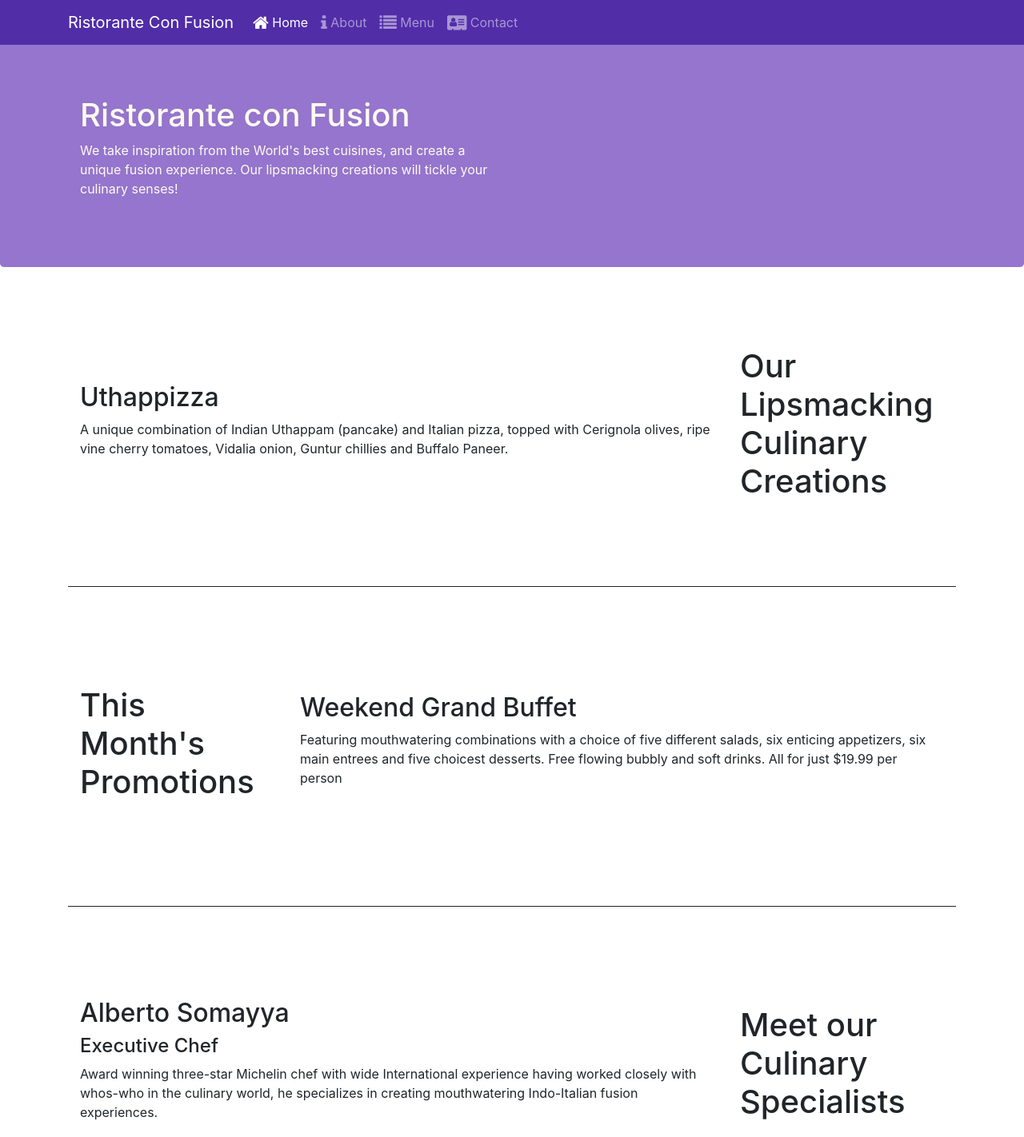
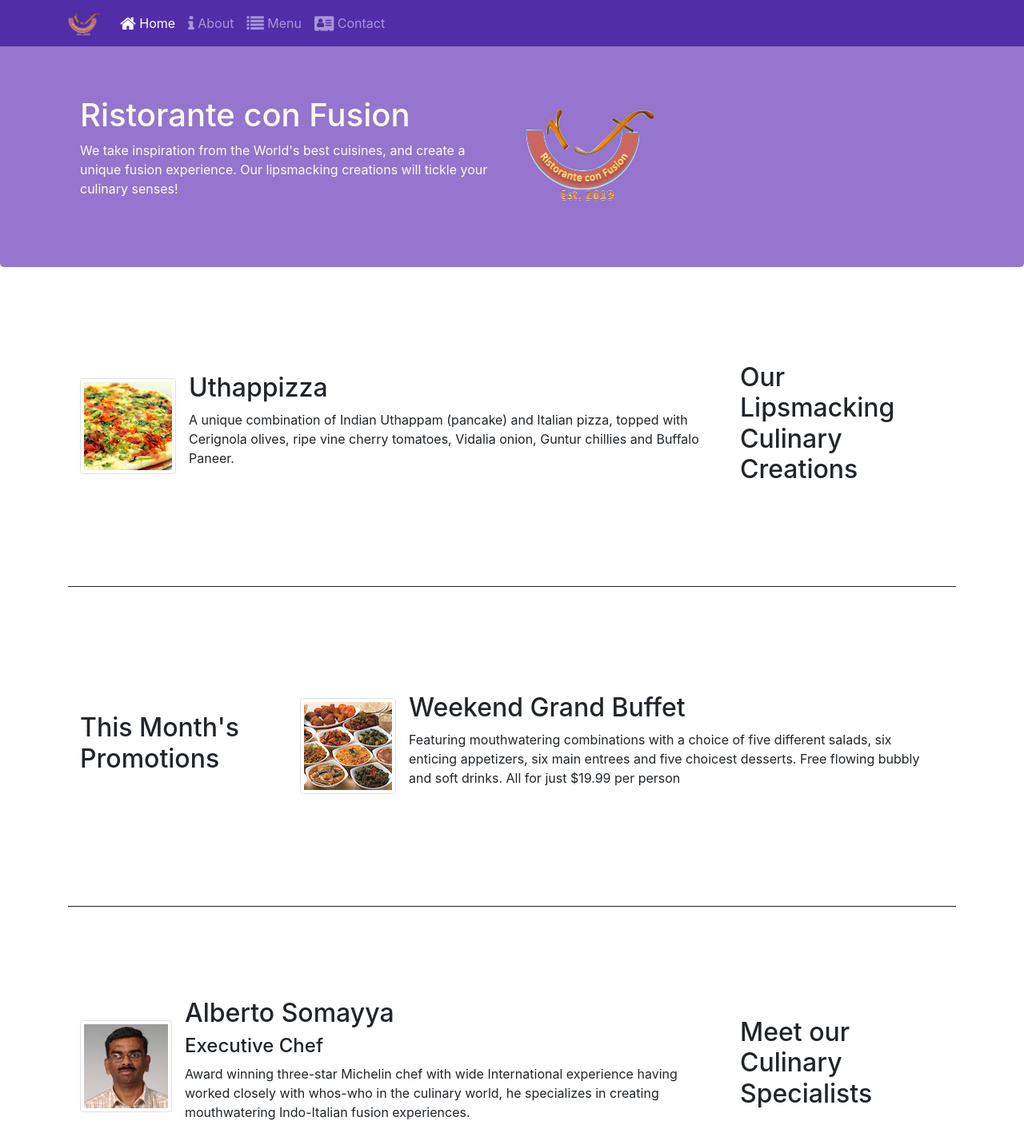
Before and after one commit to bansaljatin05/BootstrapPractice, a website: page index.html in a window 1280 px wide. Shown: the top 1422 px of the page at 80% size. Drawn offline with nearby package versions, Linux system fonts and the light colour scheme.

Commit message:
Images And Media

```diff
--- a/index.html
+++ b/index.html
@@ -21,7 +21,7 @@
             <button class="navbar-toggler" type="button" data-toggle="collapse" data-target="#Navbar">
                 <span class="navbar-toggler-icon"></span>
             </button>
-            <a class="navbar-brand" href="#">Ristorante Con Fusion</a>
+            <a class="navbar-brand" href="#"><img src="./img/logo.png" height="30" width="41"></a>
             <div class="collapse navbar-collapse" id="Navbar">
                 <ul class="navbar-nav mr-auto">
                         <li class="nav-item active"><a class="nav-link" href="./index.html"><span class="fa fa-home fa-lg"></span> Home</a></li>
@@ -40,7 +40,8 @@
                     <h1>Ristorante con Fusion</h1>
                     <p>We take inspiration from the World's best cuisines, and create a unique fusion experience. Our lipsmacking creations will tickle your culinary senses!</p>
                 </div>
-                <div class="col-12 col-sm">
+                <div class="col-12 col-sm align-self-center">
+                    <img src="./img/logo.png" class="img-fluid">
                 </div>
             </div>
         </div>
@@ -49,33 +50,50 @@
     <div class="container">
         <div class="row row-content align-items-center">
             <div class="col-12 col-sm-4 order-sm-last col-md-3">
-                <h1>Our Lipsmacking Culinary Creations</h1>
+                <h2>Our Lipsmacking Culinary Creations</h2>
             </div>
             <div class="col col-sm order-sm-first col-md">
-                <h2>Uthappizza</h2>
+                <div class="media">
+                    <img class="d-flex mr-3 img-thumbnail align-self-center" src="./img/uthappizza.png">
+                        <div class="media-body">
+                            <h2 class="mt-0">Uthappizza</h2>
                         <p>A unique combination of Indian Uthappam (pancake) and Italian pizza, topped with Cerignola olives, ripe vine cherry tomatoes, Vidalia onion, Guntur chillies and Buffalo Paneer.</p>
+                        </div>
+                </div>
+
             </div>
         </div>
 
 
         <div class="row row-content align-items-center">
             <div class="col-12 col-sm-4 col-md-3">
-                <h1>This Month's Promotions</h1>
+                <h2>This Month's Promotions</h2>
             </div>
             <div class="col col-sm col-md">
-                <h2>Weekend Grand Buffet</h2>
+                <div class="media">
+                    <img class="d-flex mr-3 img-thumbnail align-self-center" src="./img/buffet.png">
+                        <div class="media-body">
+                            <h2 class="mt-0">Weekend Grand Buffet</h2>
                             <p>Featuring mouthwatering combinations with a choice of five different salads, six enticing appetizers, six main entrees and five choicest desserts. Free flowing bubbly and soft drinks. All for just $19.99 per person </p>
+                        </div>
+                </div>
+
             </div>
         </div>
 
         <div class="row row-content align-items-center">
             <div class="col-12 col-sm-4 order-sm-last col-md-3">
-                <h1>Meet our Culinary Specialists</h1>
+                <h2>Meet our Culinary Specialists</h2>
             </div>
             <div class="col col-sm order-sm-first col-md">
+                <div class="media">
+                    <img class="mr-3 img-thumbnail align-self-center" src="./img/alberto.png" alt="alberto">
+                    <div class="media-body">
                         <h2>Alberto Somayya</h2>
                         <h4>Executive Chef</h4>
                         <p>Award winning three-star Michelin chef with wide International experience having worked closely with whos-who in the culinary world, he specializes in creating mouthwatering Indo-Italian fusion experiences. </p>
+                    </div>
+                </div>
                 </div>
         </div>
     </div>
```
Also changed, not shown: aboutus.html (+5 -4 lines), contactus.html (+3 -2 lines), img/alberto.png (added), img/buffet.png (added), img/logo.png (added), img/uthappizza.png (added), 1 other file. Lines whose indentation alone changed are shown as unchanged.
